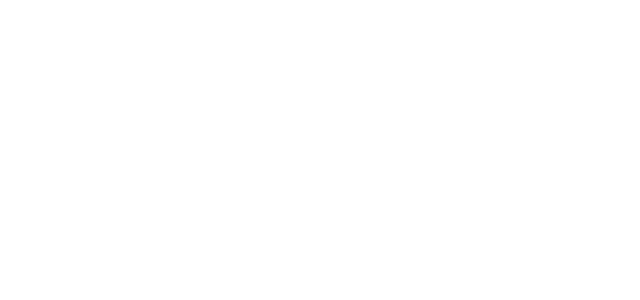
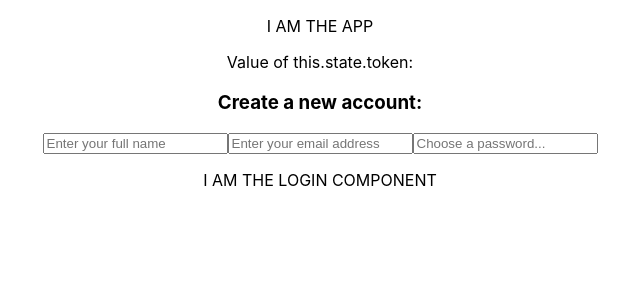
Before and after one commit to shullmb/d5e-dashboard, a React (Create React App) app in the folder client/: page / in a window 1280 px wide. Shown: the top 300 px of the page, without its empty margins (320-960 px from the left). Built offline with nearby package versions, Linux system fonts and the light colour scheme.

Commit message:
Adding components

```diff
--- a/client/src/App.jsx
+++ b/client/src/App.jsx
@@ -1,10 +1,29 @@
 import React, { Component } from 'react';
 import './App.css';
+import Signup from './Signup';
+import Login from './Login';
+import UserProfile from './UserProfile';
 
 class App extends Component {
+  constructor(props) {
+    super(props)
+    this.state = {
+      token: '',
+      user: null,
+      email: '',
+    }
+    this.liftTokenToState = this.liftTokenToState.bind(this)
+  }
+  liftTokenToState({token, user}) {
+    this.setState({token, user})
+  }
   render() {
     return (
       <div className="App">
+      <p>I AM THE APP</p>
+      <p>Value of this.state.token: {this.state.token} </p>
+      <Signup liftToken={this.liftTokenToState} />
+      <Login liftToken={this.liftTokenToState} />
       </div>
     );
   }
--- /dev/null
+++ b/client/src/Login.jsx
@@ -0,0 +1,10 @@
+import React, { Component } from 'react';
+import axios from 'axios';
+
+export default class Login extends Component {
+    render() {
+        return(
+            <p>I AM THE LOGIN COMPONENT</p>
+        )
+    }
+}
--- /dev/null
+++ b/client/src/Signup.jsx
@@ -0,0 +1,61 @@
+import React, { Component } from 'react';
+import axios from 'axios';
+
+export default class Signup extends Component {
+    constructor(props) {
+        super(props)
+        this.state = {
+            name: '',
+            email: '',
+            password: '',
+        }
+
+        this.handleNameChange = this.handleNameChange.bind(this)
+        this.handleEmailChange = this.handleEmailChange.bind(this)
+        this.handlePasswordChange = this.handlePasswordChange.bind(this)
+    }
+
+    handleNameChange(e) {
+        this.setState({
+            name: e.target.value
+        })
+    }
+    handleEmailChange(e) {
+        this.setState({
+            email: e.target.value
+        })
+    }
+    handlePasswordChange(e) {
+        this.setState({
+            password: e.target.value
+        })
+    }
+    handleSubmit(e) {
+        axios.post('/auth/signup', {
+            name: this.state.name,
+            email: this.state.email,
+            password: this.state.password
+        }).then( res => {
+            if (res.data.type === 'error') {
+                console.log('error', res.data)
+            } else {
+                sessionStorage.setItem('jwtToken', res.data.token)
+                localStorage.setItem('jwtToken', res.data.token)
+                this.props.liftToken(res.data)
+
+            }
+        })
+    }
+    render() {
+        return (
+            <div className="signup">
+                <h3>Create a new account: </h3>
+                <form onSubmit={this.handleSubmit} >
+                    <input onChange={this.handleNameChange} value={this.state.name} type="text" name="name" placeholder="Enter your full name"/>
+                    <input onChange={this.handleEmailChange} value={this.state.email} type="email" name="email" placeholder="Enter your email address"/>
+                    <input onChange={this.handlePasswordChange} value={this.state.password} type="password" name="password" placeholder="Choose a password..."/>
+                </form>
+            </div>
+        )
+    }
+}
--- /dev/null
+++ b/client/src/UserProfile.jsx
@@ -0,0 +1,10 @@
+import React from 'react';
+
+export default function UserProfile(props) {
+    return (
+        <div className="UserProfile">
+            <p>Hello, {props.user.name} </p>
+            <a onClick={ props.logout }>Log Out!</a>
+        </div>
+    )
+}
```
